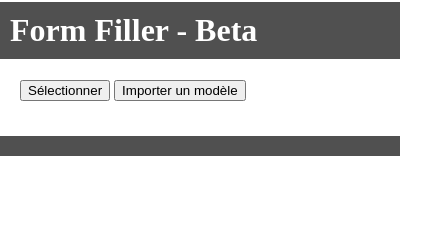
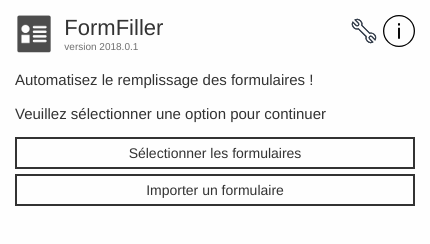
Before and after one commit to Alystrasz/FormFiller, a browser extension: page src/ui/popup/popup.html in a window 400 px wide. Shown: the whole page, 430 px wide, since content can reach past the window. Drawn offline with Linux system fonts and the light colour scheme.

Commit message:
Improved interface

```diff
--- /dev/null
+++ b/src/ext/css/buttons.css
@@ -0,0 +1,18 @@
+.buttons {
+    margin-top: 15px;
+}
+
+.buttons .button {
+    margin-top: 5px;
+    border: 2px solid #333333;
+    color: #333333;
+    text-align: center;
+    padding: 6px 0;
+    font-size: 14px;
+    cursor: pointer;
+}
+
+.buttons .button:hover{
+    background: rgba(51,51,51,0.8);
+    color: #fff;
+}
--- a/src/ext/js/content.js
+++ b/src/ext/js/content.js
@@ -51,7 +51,11 @@ function _selection_mode_enable() {
     if (formsLen === 0) return false;
 
     //Creating shadow root
-    CONTENT_VARS.shadowRoot = DOM_UTILS.shadow([IO.url('src/ext/css/frame.css'), IO.url('src/ext/css/layouts.css')]);
+    CONTENT_VARS.shadowRoot = DOM_UTILS.shadow([
+        IO.url('src/ext/css/frame.css'),
+        IO.url('src/ext/css/layouts.css'),
+        IO.url('src/ext/css/buttons.css')
+    ]);
     //Replace document scope
     var document = CONTENT_VARS.shadowRoot.document;
 
--- a/src/ui/popup/popup.css
+++ b/src/ui/popup/popup.css
@@ -1,30 +1,53 @@
-header {
-    background-color: #505050;
-    color: white;
-}
-
-header h1 {
-    margin-top: 2px;
-    margin-left: auto;
-    margin-right: auto;
-    padding: 10px;
-}
-
-footer {
-    background-color: #505050;
-    height: 20px;
-    margin-bottom: 2px;
+html, body {
+    width: 100%;
+    margin: 0;
+    padding: 0;
 }
 
 body {
-    min-width: 250px;
-    margin: 0px;
+    margin: 0;
+    min-width: 430px;
+    max-width: 100%;
+    font-size: 12px;
+    background: #fefefe;
+    color: #333;
+    font-family: helvetica, arial, sans-serif;
+    padding: 15px ;
+    box-sizing: border-box;
 }
 
-body p {
-    margin: 20px;
+.fHeader img {
+    display: inline-block;
 }
 
-button:first-of-type {
-    margin-bottom: 15px;
+.fHeader .fHeaderInline {
+    display: inline-block;
+    margin-left: 8px;
+    vertical-align: top;
+    font-size: 22px;
 }
+
+.fHeader .fHeaderBtns {
+    float: right;
+}
+
+.fHeader .fHeaderBtns > a {
+    display: inline-block;
+    vertical-align: middle;
+}
+
+.fHeader .fHeaderBtns > a > img {
+    width: 32px;
+    height: 32px;
+    object-fit: cover;
+}
+
+#version {
+    float: left;
+    color: #707070;
+    font-size: 10px;
+}
+
+.fContent {
+    font-size: 15px;
+}
--- a/src/ui/popup/popup.html
+++ b/src/ui/popup/popup.html
@@ -3,24 +3,47 @@
 <head>
     <meta charset="UTF-8">
     <title>title</title>
-    <script type="text/javascript" src="../../polyfills/browser-polyfill.min.js"></script>
-    <script type="text/javascript" src="../../utils/browser/utils.js"></script>
-    <script type="text/javascript" src="../../utils/storage/utils.js"></script>
-    <script type="text/javascript" src="../../utils/actions/mapper.js"></script>
+    <script type="text/javascript" src="/src/polyfills/browser-polyfill.min.js"></script>
+    <script type="text/javascript" src="/src/utils/browser/utils.js"></script>
+    <script type="text/javascript" src="/src/utils/storage/utils.js"></script>
+    <script type="text/javascript" src="/src/utils/actions/mapper.js"></script>
     <script type="text/javascript" src="popup.js"></script>
 
     <!-- Tests purposes -->
-    <script type="text/javascript" src="../../libs/bundled_esprima_yaml_js.js"></script>
-    <script type="text/javascript" src="../../libs/yaml_example.js"></script>
+    <script type="text/javascript" src="/src/libs/bundled_esprima_yaml_js.js"></script>
+    <script type="text/javascript" src="/src/libs/yaml_example.js"></script>
 
+    <link rel="stylesheet" type="text/css" href="/src/ext/css/buttons.css">
     <link rel="stylesheet" type="text/css" href="popup.css">
 </head>
 <body>
-<header><h1>Form Filler - Beta</h1></header>
-<p>
-    <button id="select_start">Sélectionner</button>
-    <button id="file_import">Importer un modèle</button>
-</p>
-<footer></footer>
+<div class="fHeader">
+    <img src="/src/ui/icons/icon38.png">
+    <div class="fHeaderInline">
+        FormFiller
+        <div><span id="version">version 2018.0.1</span></div>
+    </div>
+    <div class="fHeaderBtns">
+        <a href="#">
+            <img src="/src/ui/icons/i-config.svg"/>
+        </a>
+        <a href="#">
+            <img src="/src/ui/icons/i-about.svg"/>
+        </a>
+    </div>
+</div>
+<div class="fContent">
+    <p>
+        Automatisez le remplissage des formulaires !
+        <br/>
+        <br/>
+        Veuillez sélectionner une option pour continuer
+    </p>
+    <div class="buttons">
+        <div class="button" id="select_start">Sélectionner les formulaires</div>
+        <div class="button" id="file_import">Importer un formulaire</div>
+    </div>
+</div>
+
 </body>
 </html>
```
Also changed, not shown: src/utils/dom/utils.js (+12 -11 lines), manifest.json, src/ui/icons/i-about.svg (added), src/ui/icons/i-config.svg (added).
